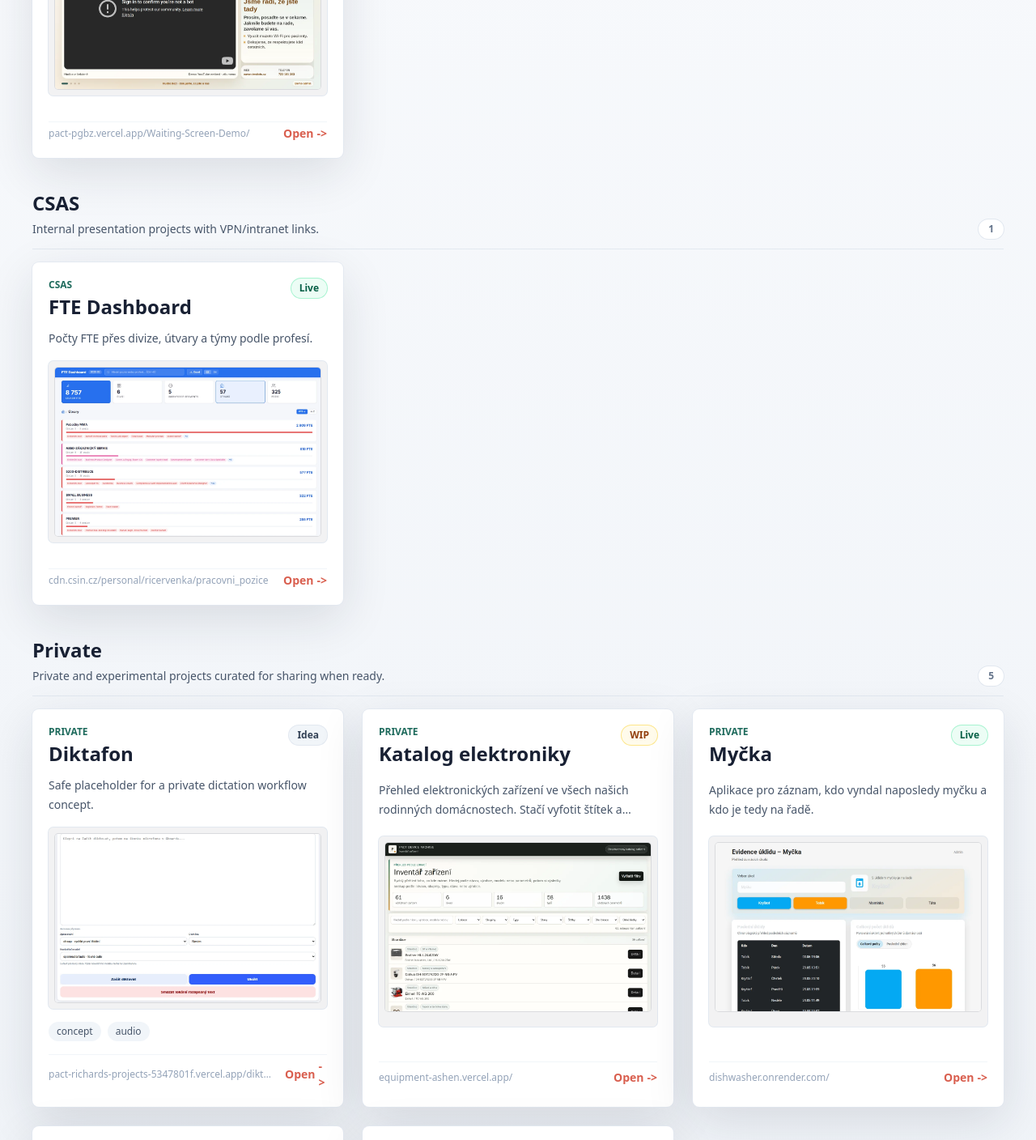
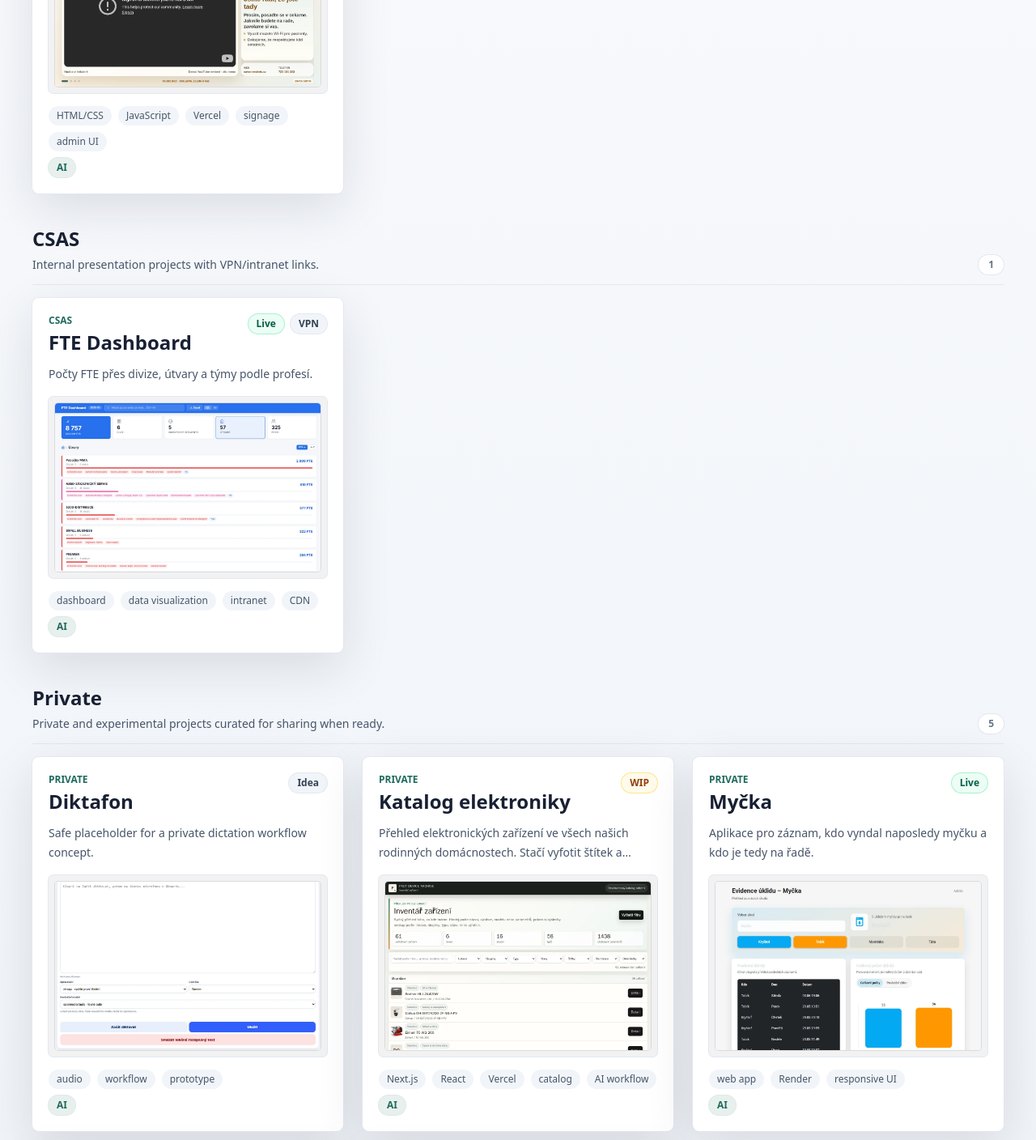
Before and after one commit to Hawk2323/portfolio-hub, a Next.js app: page / in a window 1280 px wide. Shown: the part 1060-2468 px from the top of the page at 81% size. Built offline with nearby package versions, Linux system fonts and the light colour scheme.

Commit message:
Split project pills into technologies and tools

```diff
--- a/components/ProjectCard.tsx
+++ b/components/ProjectCard.tsx
@@ -10,21 +10,7 @@ type Props = {
 };
 
 export default function ProjectCard({ project, section, restricted = false, onPreview }: Props) {
-  const content = (
-    <>
-      <div className="grid gap-3">
-        <div className="flex items-start justify-between gap-3">
-          <div className="min-w-0">
-            <p className="mb-1 text-xs font-semibold uppercase text-pine">
-              {section?.title ?? project.section}
-            </p>
-            <h3 className="text-balance text-2xl font-semibold leading-tight text-ink">{project.title}</h3>
-          </div>
-          <StatusBadge status={project.status} />
-        </div>
-        <p className="line-clamp-2 text-sm leading-6 text-slate-600">{project.description}</p>
-      </div>
-
+  const thumbnail = (
     <div className="rounded-md bg-slate-950/5 p-2 ring-1 ring-slate-200">
       <div className="aspect-[1200/760] overflow-hidden rounded bg-white shadow-inner ring-1 ring-slate-900/10">
         <Image
@@ -37,42 +23,64 @@ export default function ProjectCard({ project, section, restricted = false, onPr
         />
       </div>
     </div>
+  );
 
-      <div className="flex flex-wrap gap-2">
-        {restricted ? (
-          <span className="rounded-full bg-amber-50 px-2.5 py-1 text-xs font-semibold text-amber-700 ring-1 ring-amber-200">
-            VPN only
+  return (
+    <article className="grid overflow-hidden rounded-lg bg-white shadow-soft ring-1 ring-slate-200/80">
+      <div className="grid gap-4 p-4 sm:p-5">
+        <div className="grid gap-3">
+          <div className="flex items-start justify-between gap-3">
+            <div className="min-w-0">
+              <p className="mb-1 text-xs font-semibold uppercase text-pine">
+                {section?.title ?? project.section}
+              </p>
+              <h3 className="text-balance text-2xl font-semibold leading-tight text-ink">{project.title}</h3>
+            </div>
+            <div className="flex flex-wrap justify-end gap-2">
+              <StatusBadge status={project.status} />
+              {section?.linkMode === "vpn" ? (
+                <span className="inline-flex items-center rounded-full bg-slate-100 px-2.5 py-1 text-xs font-semibold text-slate-700 ring-1 ring-slate-200">
+                  VPN
                 </span>
               ) : null}
-        {project.tags.map((tag) => (
-          <span key={tag} className="rounded-full bg-slate-100 px-2.5 py-1 text-xs font-medium text-slate-600">
-            {tag}
+            </div>
+          </div>
+          <p className="line-clamp-2 text-sm leading-6 text-slate-600">{project.description}</p>
+        </div>
+
+        {restricted ? (
+          <button type="button" className="group focus-ring block w-full rounded-md text-left" onClick={onPreview} aria-label={`Open preview for ${project.title}`}>
+            {thumbnail}
+          </button>
+        ) : (
+          <a href={project.url} target="_blank" rel="noreferrer" className="group focus-ring block rounded-md" aria-label={`Open ${project.title}`}>
+            {thumbnail}
+          </a>
+        )}
+
+        <div className="grid gap-2">
+          <PillSet items={project.technologies} tone="technology" />
+          <PillSet items={project.tools} tone="tool" />
+        </div>
+      </div>
+    </article>
+  );
+}
+
+function PillSet({ items, tone }: { items: string[]; tone: "technology" | "tool" }) {
+  if (items.length === 0) return null;
+
+  const className = tone === "technology"
+    ? "rounded-full bg-slate-100 px-2.5 py-1 text-xs font-medium text-slate-600"
+    : "rounded-full bg-pine/10 px-2.5 py-1 text-xs font-semibold text-pine ring-1 ring-pine/15";
+
+  return (
+    <div className="flex flex-wrap gap-2">
+      {items.map((item) => (
+        <span key={item} className={className}>
+          {item}
         </span>
       ))}
     </div>
-
-      <div className="flex min-w-0 items-center justify-between gap-3 border-t border-slate-100 pt-1">
-        <span className="min-w-0 truncate text-xs font-medium text-slate-400">
-          {restricted ? "intranet link" : project.url.replace(/^https?:\/\//, "")}
-        </span>
-        <span className="inline-flex items-center text-sm font-semibold text-coral">
-          {restricted ? "Preview" : "Open"} <span aria-hidden="true" className="ml-1 transition group-hover:translate-x-1">-&gt;</span>
-        </span>
-      </div>
-    </>
-  );
-
-  return (
-    <article className="group grid overflow-hidden rounded-lg bg-white shadow-soft ring-1 ring-slate-200/80 transition hover:-translate-y-0.5 hover:shadow-xl">
-      {restricted ? (
-        <button type="button" className="focus-ring grid w-full gap-4 p-4 text-left sm:p-5" onClick={onPreview}>
-          {content}
-        </button>
-      ) : (
-        <a href={project.url} target="_blank" rel="noreferrer" className="focus-ring grid gap-4 p-4 sm:p-5">
-          {content}
-        </a>
-      )}
-    </article>
   );
 }
--- a/data/projects.json
+++ b/data/projects.json
@@ -1,6 +1,6 @@
 {
   "schemaVersion": "portfolio.projects.v1",
-  "updatedAt": "2026-06-04T20:34:11.415Z",
+  "updatedAt": "2026-06-04T21:13:59.617Z",
   "sections": [
     {
       "id": "dentivis",
@@ -14,7 +14,7 @@
       "title": "CSAS",
       "description": "Internal presentation projects with VPN/intranet links.",
       "sortOrder": 20,
-      "linkMode": "standard"
+      "linkMode": "vpn"
     },
     {
       "id": "private",
@@ -33,11 +33,6 @@
       "status": "live",
       "url": "https://example.com",
       "description": "Waiting room screen concept for Dentivis signage and patient communication.",
-      "tags": [
-        "Dentivis",
-        "Vercel",
-        "signage"
-      ],
       "visibility": "public",
       "thumbnail": "/thumbnails/dentivis-waiting-screen.webp",
       "thumbnailMode": "auto",
@@ -46,7 +41,16 @@
       "featured": true,
       "sortOrder": 10,
       "source": "manual",
-      "notesPrivate": ""
+      "notesPrivate": "",
+      "technologies": [
+        "HTML/CSS",
+        "JavaScript",
+        "Vercel",
+        "signage"
+      ],
+      "tools": [
+        "AI"
+      ]
     },
     {
       "id": "dentivis-web",
@@ -56,10 +60,6 @@
       "status": "live",
       "url": "https://www.dentivis.cz/",
       "description": "Webové stránky ordinací Dentivis",
-      "tags": [
-        "Dentivis",
-        "web"
-      ],
       "visibility": "public",
       "thumbnail": "/thumbnails/dentivis-web.webp",
       "thumbnailMode": "auto",
@@ -68,7 +68,15 @@
       "featured": false,
       "sortOrder": 20,
       "source": "manual",
-      "notesPrivate": ""
+      "notesPrivate": "",
+      "technologies": [
+        "web",
+        "SEO",
+        "responsive UI"
+      ],
+      "tools": [
+        "AI"
+      ]
     },
     {
       "id": "mycka",
@@ -78,7 +86,6 @@
       "status": "live",
       "url": "https://dishwasher.onrender.com/",
       "description": "Aplikace pro záznam, kdo vyndal naposledy myčku a kdo je tedy na řadě.",
-      "tags": [],
       "visibility": "public",
       "thumbnail": "/thumbnails/mycka.webp",
       "thumbnailMode": "auto",
@@ -87,7 +94,15 @@
       "featured": false,
       "sortOrder": 100,
       "source": "manual",
-      "notesPrivate": ""
+      "notesPrivate": "",
+      "technologies": [
+        "web app",
+        "Render",
+        "responsive UI"
+      ],
+      "tools": [
+        "AI"
+      ]
     },
     {
       "id": "dentivis-graficky-manual",
@@ -97,7 +112,6 @@
       "status": "wip",
       "url": "https://dentivis-manual.vercel.app/",
       "description": "Grafický manuál - loga, písma, tvorba vizitek",
-      "tags": [],
       "visibility": "public",
       "thumbnail": "/thumbnails/dentivis-graficky-manual.webp",
       "thumbnailMode": "auto",
@@ -106,7 +120,16 @@
       "featured": false,
       "sortOrder": 100,
       "source": "manual",
-      "notesPrivate": ""
+      "notesPrivate": "",
+      "technologies": [
+        "Next.js",
+        "React",
+        "Vercel",
+        "brand system"
+      ],
+      "tools": [
+        "AI"
+      ]
     },
     {
       "id": "osobni-backlog",
@@ -116,7 +139,6 @@
       "status": "wip",
       "url": "https://pact-richards-projects-5347801f.vercel.app/",
       "description": "Nástroj na řízení vlastních projektů",
-      "tags": [],
       "visibility": "public",
       "thumbnail": "/thumbnails/osobni-backlog-manual.webp",
       "thumbnailMode": "manual",
@@ -125,7 +147,16 @@
       "featured": false,
       "sortOrder": 100,
       "source": "manual",
-      "notesPrivate": ""
+      "notesPrivate": "",
+      "technologies": [
+        "Next.js",
+        "React",
+        "Vercel",
+        "project management"
+      ],
+      "tools": [
+        "AI"
+      ]
     },
     {
       "id": "vocabulary",
@@ -135,7 +166,6 @@
       "status": "live",
       "url": "https://vocabulary-1-32xc.onrender.com/",
       "description": "Aplikace na výuku a testování slovíček, které se uploadují podle toho, jaké se děti učí.",
-      "tags": [],
       "visibility": "public",
       "thumbnail": "/thumbnails/vocabulary.webp",
       "thumbnailMode": "auto",
@@ -144,7 +174,15 @@
       "featured": false,
       "sortOrder": 100,
       "source": "manual",
-      "notesPrivate": ""
+      "notesPrivate": "",
+      "technologies": [
+        "web app",
+        "Render",
+        "learning app"
+      ],
+      "tools": [
+        "AI"
+      ]
     },
     {
       "id": "tv-cekarna",
@@ -154,7 +192,6 @@
       "status": "live",
       "url": "https://pact-pgbz.vercel.app/Waiting-Screen-Demo/",
       "description": "TV obrazovka, která slouží jako informační panel v čekárně Dentivis. Včetně admin rozhraní, kde si uživatel řídí, co na obrazovce je.",
-      "tags": [],
       "visibility": "public",
       "thumbnail": "/thumbnails/tv-cekarna.webp",
       "thumbnailMode": "auto",
@@ -163,7 +200,17 @@
       "featured": false,
       "sortOrder": 100,
       "source": "manual",
-      "notesPrivate": ""
+      "notesPrivate": "",
+      "technologies": [
+        "HTML/CSS",
+        "JavaScript",
+        "Vercel",
+        "signage",
+        "admin UI"
+      ],
+      "tools": [
+        "AI"
+      ]
     },
     {
       "id": "katalog-elektroniky",
@@ -173,7 +220,6 @@
       "status": "wip",
       "url": "https://equipment-ashen.vercel.app/",
       "description": "Přehled elektronických zařízení ve všech našich rodinných domácnostech. Stačí vyfotit štítek a ChatGPT + GitHub se postará o zjištění všech paramerů a zařazení do katalogu.",
-      "tags": [],
       "visibility": "public",
       "thumbnail": "/thumbnails/katalog-elektroniky.webp",
       "thumbnailMode": "auto",
@@ -182,7 +228,17 @@
       "featured": false,
       "sortOrder": 100,
       "source": "manual",
-      "notesPrivate": ""
+      "notesPrivate": "",
+      "technologies": [
+        "Next.js",
+        "React",
+        "Vercel",
+        "catalog",
+        "AI workflow"
+      ],
+      "tools": [
+        "AI"
+      ]
     },
     {
       "id": "diktafon",
@@ -192,10 +248,6 @@
       "status": "idea",
       "url": "https://pact-richards-projects-5347801f.vercel.app/diktafon",
       "description": "Safe placeholder for a private dictation workflow concept.",
-      "tags": [
-        "concept",
-        "audio"
-      ],
       "visibility": "public",
       "thumbnail": "/thumbnails/diktafon-manual.webp",
       "thumbnailMode": "manual",
@@ -204,7 +256,15 @@
       "featured": false,
       "sortOrder": 40,
       "source": "manual",
-      "notesPrivate": ""
+      "notesPrivate": "",
+      "technologies": [
+        "audio",
+        "workflow",
+        "prototype"
+      ],
+      "tools": [
+        "AI"
+      ]
     },
     {
       "id": "fte-dashboard",
@@ -214,7 +274,6 @@
       "status": "live",
       "url": "https://cdn.csin.cz/personal/ricervenka/pracovni_pozice",
       "description": "Počty FTE přes divize, útvary a týmy podle profesí.",
-      "tags": [],
       "visibility": "public",
       "thumbnail": "/thumbnails/fte-dashboard-manual.webp",
       "thumbnailMode": "manual",
@@ -223,7 +282,16 @@
       "featured": false,
       "sortOrder": 100,
       "source": "manual",
-      "notesPrivate": ""
+      "notesPrivate": "",
+      "technologies": [
+        "dashboard",
+        "data visualization",
+        "intranet",
+        "CDN"
+      ],
+      "tools": [
+        "AI"
+      ]
     }
   ]
 }
--- a/lib/schema.ts
+++ b/lib/schema.ts
@@ -22,7 +22,8 @@ export const projectSchema = z.object({
   status: statusSchema,
   url: z.string().url(),
   description: z.string().min(1),
-  tags: z.array(z.string().min(1)).default([]),
+  technologies: z.array(z.string().min(1)).default([]),
+  tools: z.array(z.string().min(1)).default(["AI"]),
   visibility: visibilitySchema.default("private"),
   thumbnail: z.string().min(1).default("/thumbnails/_fallback.webp"),
   thumbnailMode: thumbnailModeSchema.default("auto"),
--- a/scripts/project-schema.mjs
+++ b/scripts/project-schema.mjs
@@ -14,7 +14,8 @@ export const projectSchema = z.object({
   status: statusSchema,
   url: z.string().url(),
   description: z.string().min(1),
-  tags: z.array(z.string().min(1)).default([]),
+  technologies: z.array(z.string().min(1)).default([]),
+  tools: z.array(z.string().min(1)).default(["AI"]),
   visibility: visibilitySchema.default("private"),
   thumbnail: z.string().min(1).default("/thumbnails/_fallback.webp"),
   thumbnailMode: thumbnailModeSchema.default("auto"),
```
Also changed, not shown: components/AdminProjectForm.tsx (+18 -5 lines), prompts/portfolio-hub-runtime.md (+5 -2 lines), 1 other file (tests, documents, lock files or other folders). Lines whose indentation alone changed are shown as unchanged.
